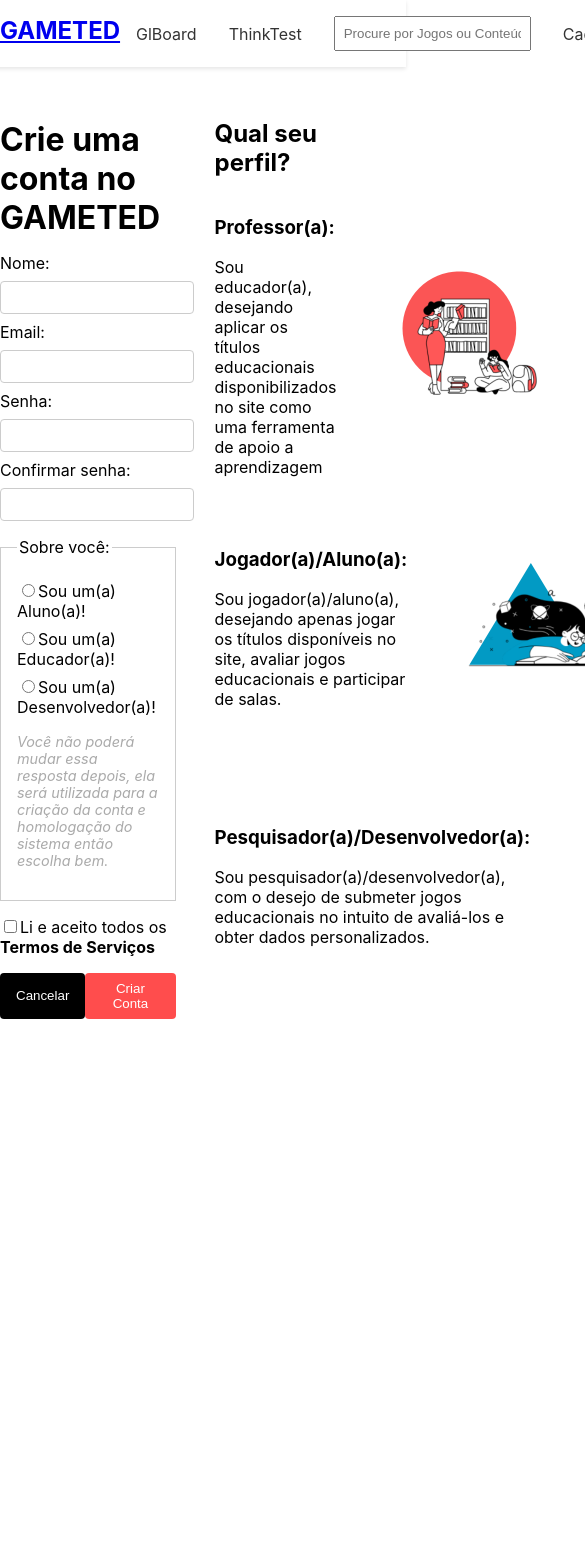
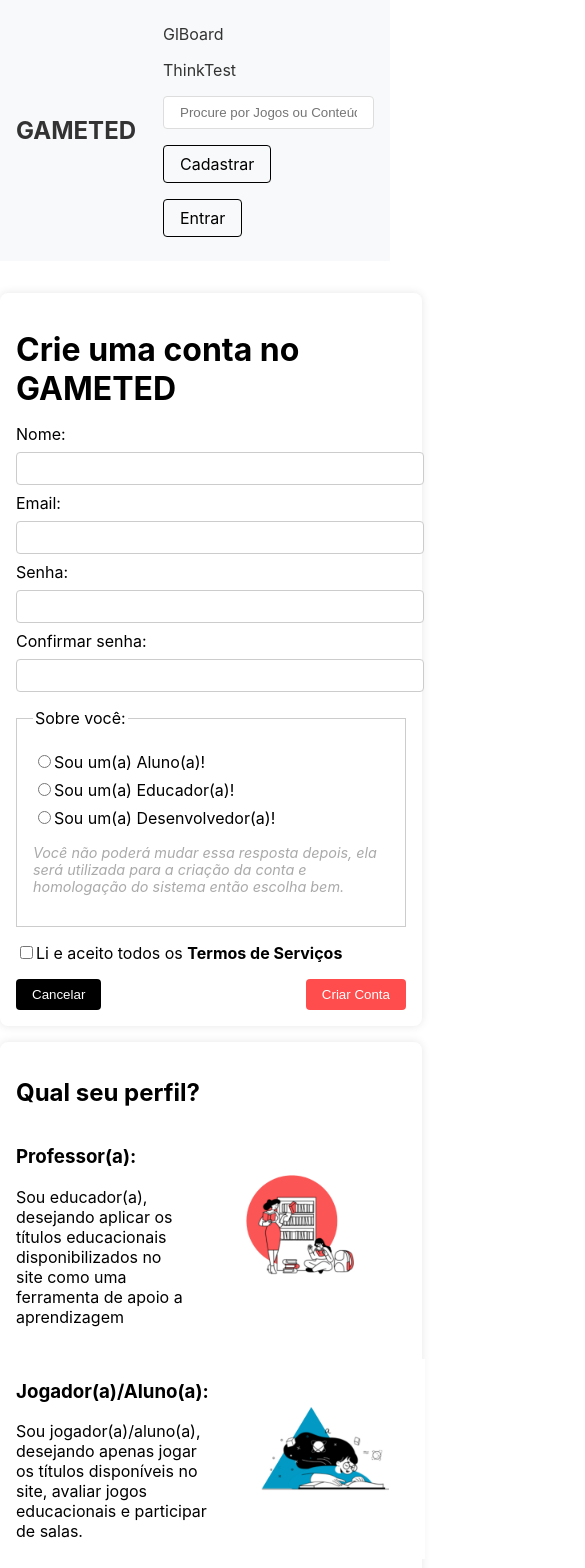
Before and after one commit to WesllenVasconcelos/game_ted_front, a React (Vite) app in the folder game-ted/: page /signup in a window 390 px wide. Shown: the top 1568 px of the page, 585 px wide, since content can reach past the window. Before the commit the page ends 1051 px from the top, so only its background shows below. Built offline with nearby package versions, Linux system fonts and the light colour scheme.

Commit message:
Refatoramento
Código refatorado e melhorado

```diff
--- a/game-ted/index.html
+++ b/game-ted/index.html
@@ -2,12 +2,12 @@
 <html lang="en">
   <head>
     <meta charset="UTF-8" />
-    <link rel="icon" type="image/logo" href="/logo.png" />
+    <link rel="icon" type="image/png" href="https://github.com/WesllenVasconcelos/game_ted_front/raw/dev/game-ted/src/assets/logo.png" />
     <meta name="viewport" content="width=device-width, initial-scale=1.0" />
     <title>GameTED</title>
   </head>
   <body>
     <div id="root"></div>
-    <script type="module" src="/src/main.tsx"></script>
+    <script type="module" src="/src/main.jsx"></script>
   </body>
 </html>
--- /dev/null
+++ b/game-ted/src/App.jsx
@@ -0,0 +1,7 @@
+import React from 'react';
+
+const App = () => {
+  return <div>Welcome to GAMETED!</div>;
+};
+
+export default App;
--- a/game-ted/src/App.tsx
+++ /dev/null
@@ -1,18 +0,0 @@
-// src/App.tsx
-import React from 'react';
-import { BrowserRouter as Router, Route, Routes } from 'react-router-dom';
-import SignupPage from './components/SignupPage';
-import Home from './components/home';
-
-function App() {
-  return (
-    <Router>
-      <Routes>
-        <Route path="/" element={<Home />} />
-        <Route path="/signup" element={<SignupPage />} />
-      </Routes>
-    </Router>
-  );
-}
-
-export default App;
--- /dev/null
+++ b/game-ted/src/components/NavBar.css
@@ -0,0 +1,85 @@
+.header {
+  display: flex;
+  justify-content: space-between;
+  align-items: center;
+  padding: 1rem;
+  background-color: #f8f9fa;
+
+}
+
+.logo a {
+  text-decoration: none;
+  color: #333;
+  font-size: 1.5rem;
+  font-weight: bold;
+  transition: text-shadow 0.3s ease, color 0.3s ease;
+}
+
+.logo a:hover {
+  color: #666; /* Alterar a cor no hover, se desejar */
+  text-shadow: 2px 2px 5px rgba(0, 0, 0, 0.3); /* Adiciona a sombra */
+}
+
+.nav {
+  display: flex;
+  align-items: center;
+}
+
+.nav a {
+  margin: 0 1rem;
+  text-decoration: none;
+  color: #333;
+  transition: color 0.3s ease;
+}
+
+.nav a:hover {
+  color: #666;
+}
+
+.nav input {
+  padding: 0.5rem 1rem;
+  margin: 0 1rem;
+  border: 1px solid #ddd;
+  border-radius: 4px;
+  outline: none;
+  transition: border-color 0.3s ease, box-shadow 0.3s ease;
+}
+
+.nav input:focus {
+  border-color: #000000;
+  box-shadow: 0 0 5px rgba(0, 0, 0, 0.5);
+}
+
+.auth a {
+  margin: 0 0.5rem;
+  padding: 0.5rem 1rem;
+  border: 1px solid #000000;
+  border-radius: 4px;
+  text-decoration: none;
+  color: #000000;
+  transition: background-color 0.3s ease, color 0.3s ease;
+}
+
+.auth a:hover {
+  background-color: #000000;
+  color: #fff;
+}
+
+@media (max-width: 768px) {
+  .nav {
+    flex-direction: column;
+    align-items: flex-start;
+  }
+
+  .nav a,
+  .nav input,
+  .auth a {
+    margin: 0.5rem 0;
+  }
+
+  .auth {
+    display: flex;
+    flex-direction: column;
+    align-items: flex-start;
+  }
+}
--- /dev/null
+++ b/game-ted/src/components/NavBar.jsx
@@ -0,0 +1,31 @@
+import React from 'react';
+import { Outlet, Link } from 'react-router-dom';
+import './NavBar.css'; // Adicione estilos para a NavBar
+
+const NavBar = () => {
+  return (
+    <div>
+      <header className="header">
+        <div className="logo">
+          <Link to="/">GAMETED</Link>
+        </div>
+        <nav className="nav">
+          <Link to="/Glboard">GlBoard</Link>
+          <Link to="/Thinktest">ThinkTest</Link>
+          <input
+            type="text"
+            placeholder="Procure por Jogos ou Conteúdos Didáticos"
+            onChange={(event) => console.log(event.target.value)}
+          />
+          <div className="auth">
+            <Link to="/signup">Cadastrar</Link>
+            <Link to="/login">Entrar</Link>
+          </div>
+        </nav>
+      </header>
+      <Outlet />
+    </div>
+  );
+};
+
+export default NavBar;
--- a/game-ted/src/components/SignupPage.css
+++ b/game-ted/src/components/SignupPage.css
@@ -1,34 +1,45 @@
 .container {
   display: flex;
-  flex-direction: column;
-  align-items: center;
+  justify-content: center; /* Centraliza o conteúdo horizontalmente */
 }
 
 .main-content {
   display: flex;
-  justify-content: space-between;
-  padding: 2rem;
+  justify-content: space-between; /* Distribui o espaço entre os elementos filhos */
   width: 100%;
-  max-width: 1200px;
+  max-width: 1200px; /* Largura máxima do conteúdo */
+  padding: 2rem; /* Espaçamento interno */
+}
+
+.form-section,
+.profile-section {
+  flex: 1; /* Ambas as seções ocupam o espaço disponível igualmente */
+  padding: 1rem; /* Espaçamento interno */
+  background-color: #fff; /* Fundo branco para as seções */
+  border-radius: 8px; /* Borda arredondada */
+  box-shadow: 0 0 10px rgba(0, 0, 0, 0.1); /* Sombra suave */
 }
 
 .form-section {
-  width: 45%;
+  margin-right: 1rem; /* Espaço entre as seções */
+}
+
+.profile-section {
+  margin-left: 1rem; /* Espaço entre as seções */
 }
 
 .form-section h1 {
-  margin-bottom: 1rem;
+  margin-bottom: 1rem; /* Espaçamento inferior do título */
 }
 
 .form-section label {
   display: block;
-  margin: 0.5rem 0;
-  text-align: left;
+  margin: 0.5rem 0; /* Espaçamento vertical dos labels */
 }
 
 .form-section input[type="text"],
 .form-section input[type="email"],
-.form-section input[type="password"] {
+.form-section input[type="password"]{
   width: 100%;
   padding: 0.5rem;
   margin-top: 0.5rem;
@@ -37,69 +48,71 @@
 }
 
 .placeholder {
-  color: #aaa;
-  font-size: 0.9rem;
-  margin-top: 1rem;
-  font-style: italic;
+  color: #aaa; /* Cor do texto de placeholder */
+  font-size: 0.9rem; /* Tamanho da fonte */
+  margin-top: 1rem; /* Espaçamento superior */
+  font-style: italic; /* Estilo da fonte */
 }
 
 fieldset {
-  margin: 1rem 0;
-  border: 1px solid #ccc;
-  padding: 1rem;
+  margin: 1rem 0; /* Espaçamento externo do fieldset */
+  border: 1px solid #ccc; /* Borda do fieldset */
+  padding: 1rem; /* Espaçamento interno */
 }
 
 .form-actions {
   display: flex;
-  justify-content: space-between;
-  margin-top: 1rem;
+  justify-content: space-between; /* Distribui os botões igualmente */
+  margin-top: 1rem; /* Espaçamento superior */
 }
 
 .form-actions button {
-  padding: 0.5rem 1rem;
-  border: none;
-  border-radius: 4px;
-  cursor: pointer;
+  padding: 0.5rem 1rem; /* Espaçamento interno do botão */
+  border: none; /* Sem borda */
+  border-radius: 4px; /* Borda arredondada */
+  cursor: pointer; /* Cursor de ponteiro ao passar por cima */
 }
 
 .form-actions button[type="button"] {
-  background: #000000;
-  color: #fff;
+  background: #000; /* Cor de fundo do botão Cancelar */
+  color: #fff; /* Cor do texto do botão Cancelar */
 }
 
 .form-actions button[type="submit"] {
-  background: #ff4d4d;
-  color: #fff;
-}
-
-.profile-section {
-  width: 45%;
+  background: #ff4d4d; /* Cor de fundo do botão Criar Conta */
+  color: #fff; /* Cor do texto do botão Criar Conta */
 }
 
 .profile-options {
   display: flex;
-  flex-direction: column;
+  flex-direction: column; /* Direção da coluna para as opções de perfil */
 }
 
 .profile-option {
-  display: flex;
-  align-items: center;
-  margin-bottom: 0.5rem; /* Ajustado para reduzir o espaçamento vertical */
+  display: flex; /* Exibição em linha das opções de perfil */
+  align-items: center; /* Alinhamento vertical central */
+  margin-bottom: 1rem; /* Espaçamento inferior entre as opções */
 }
 
 .profile-text {
-  flex: 1; /* Ocupa o espaço restante */
-  margin-bottom: 0.1rem;
+  flex: 1; /* Expande para ocupar o espaço disponível */
+  margin-right: 1rem; /* Espaçamento à direita do texto */
 }
 
 .profile-image {
-  width: 250px; /* Tamanho ajustado da imagem */
-  height: auto;
-  margin-left: 1rem; /* Espaçamento entre o texto e a imagem */
+  width: 200px; /* Tamanho da imagem de perfil */
+  height: auto; /* Altura automática da imagem */
 }
 
-.separator-line {
-  width: 1px; /* Largura da linha vertical */
-  height: 100%; /* Altura da linha igual à altura do conteúdo */
-  background-color: #000;
+@media (max-width: 768px) {
+  .main-content {
+    flex-direction: column; /* Empilhamento em dispositivos menores */
+  }
+
+  .form-section,
+  .profile-section {
+    width: 100%; /* Ocupa toda a largura em dispositivos menores */
+    margin: 0; /* Remove margens */
+    margin-bottom: 1rem; /* Espaçamento inferior entre as seções */
+  }
 }
--- a/game-ted/src/components/SignupPage.tsx
+++ b/game-ted/src/components/SignupPage.jsx
@@ -1,21 +1,13 @@
 import React from 'react';
-import Header from './header';
 import './SignupPage.css';
 
 import professorImg from '../assets/Professor.png';
 import alunoImg from '../assets/Aluno.png';
 import pesquisadorImg from '../assets/Pesquisador.png';
 
-
-const SignupPage: React.FC = () => {
-  const handleSearch = (query: string) => {
-    // Função de busca que pode ser usada ou passada para o Header, se necessário
-    console.log('Query de busca:', query);
-  };
-
+const SignupPage = () => {
   return (
     <div className="container">
-      <Header onSearch={handleSearch} />
       <main className="main-content">
         <div className="form-section">
           <h1>Crie uma conta no GAMETED</h1>
@@ -50,7 +42,9 @@
                 <input type="radio" name="role" value="developer" />
                 Sou um(a) Desenvolvedor(a)!
               </label>
-              <p className="placeholder">Você não poderá mudar essa resposta depois, ela será utilizada para a criação da conta e homologação do sistema então escolha bem.</p>
+              <p className="placeholder">
+                Você não poderá mudar essa resposta depois, ela será utilizada para a criação da conta e homologação do sistema então escolha bem.
+              </p>
             </fieldset>
             <label>
               <input type="checkbox" name="terms" />
--- a/game-ted/src/components/header.css
+++ /dev/null
@@ -1,36 +0,0 @@
-.header {
-    display: flex;
-    justify-content: space-between;
-    width: 100%;
-    padding: 1rem;
-    background: #fff;
-    box-shadow: 0 2px 4px rgba(0, 0, 0, 0.1);
-  }
-
-  .logo {
-    font-size: 1.5rem;
-    text-decoration: none;
-    font-weight: bold;
-  }
-
-  .nav {
-    display: flex;
-    align-items: center;
-  }
-
-  .nav a {
-    margin: 0 1rem;
-    text-decoration: none;
-    color: #333;
-  }
-
-  .nav input {
-    padding: 0.5rem;
-    margin: 0 1rem;
-  }
-
-  .auth a {
-    margin-left: 1rem;
-    text-decoration: none;
-    color: #333;
-  }
--- a/game-ted/src/components/header.tsx
+++ /dev/null
@@ -1,37 +0,0 @@
-// src/components/Header.tsx
-import React from 'react';
-import { Link } from 'react-router-dom';
-import './header.css';
-
-interface HeaderProps {
-  onSearch: (query: string) => void;
-}
-
-const Header: React.FC<HeaderProps> = ({ onSearch }) => {
-  const handleSearch = (event: React.ChangeEvent<HTMLInputElement>) => {
-    onSearch(event.target.value);
-  };
-
-  return (
-    <header className="header">
-      <div className="logo">
-      <Link to="/">GAMETED</Link>
-        </div>
-      <nav className="nav">
-        <a href="#">GlBoard</a>
-        <a href="#">ThinkTest</a>
-        <input
-          type="text"
-          placeholder="Procure por Jogos ou Conteúdos Didáticos"
-          onChange={handleSearch}
-        />
-        <div className="auth">
-          <Link to="/signup">Cadastrar</Link>
-          <a href="#">Entrar</a>
-        </div>
-      </nav>
-    </header>
-  );
-};
-
-export default Header;
--- a/game-ted/src/components/home.tsx
+++ b/game-ted/src/components/home.jsx
@@ -1,15 +1,8 @@
-// src/components/Home.tsx
 import React from 'react';
-import Header from './header';
 
 const Home = () => {
-  const handleSearch = (query: string) => {
-    console.log(query);
-  };
-
   return (
     <div>
-      <Header onSearch={handleSearch} />
       <h1>Welcome to GameTed</h1>
       <p>Explore our content and games.</p>
     </div>
--- a/game-ted/src/main.tsx
+++ /dev/null
@@ -1,10 +0,0 @@
-import React from 'react'
-import ReactDOM from 'react-dom/client'
-import App from './App.tsx'
-import './index.css'
-
-ReactDOM.createRoot(document.getElementById('root')!).render(
-  <React.StrictMode>
-    <App />
-  </React.StrictMode>,
-)
```
Also changed, not shown: game-ted/src/main.jsx (added, +33 -0 lines), game-ted/src/assets/logo.png.
